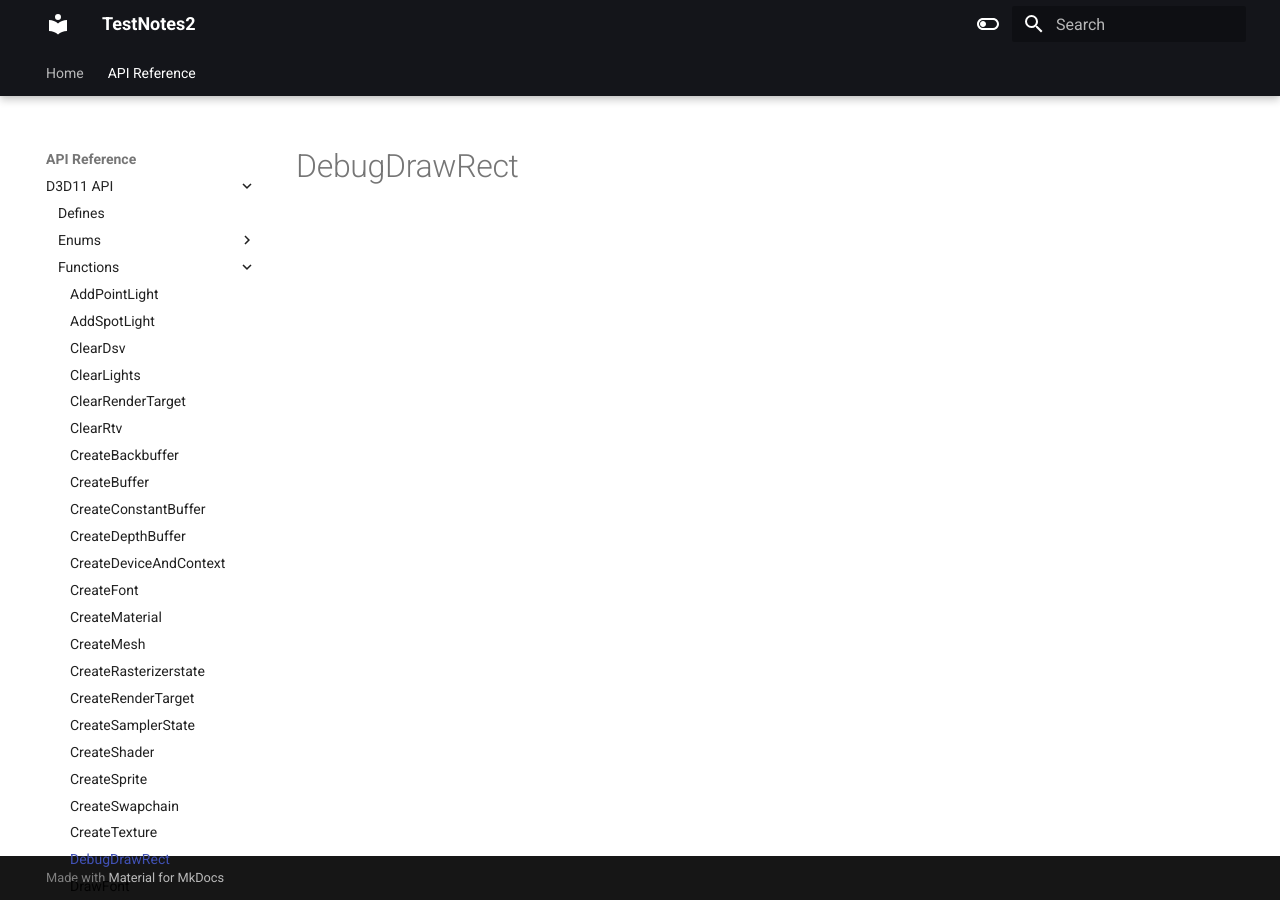
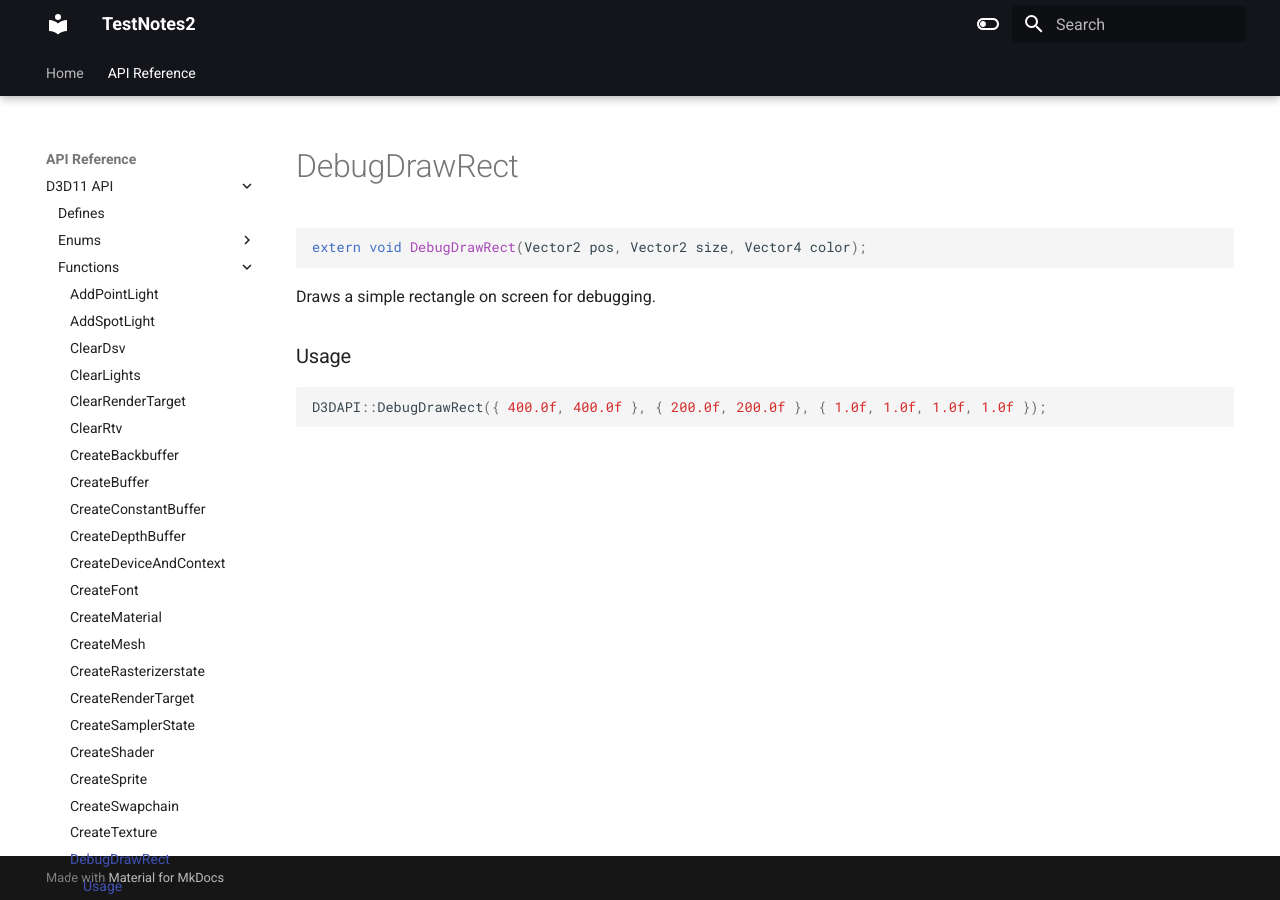
Before and after one commit to erichederstedt/TempEngineDocs, an MkDocs documentation site: the page built from docs/API Reference/D3D11 API/Functions/DebugDrawRect.md, in a window 1280 px wide. Built offline with MkDocs 1.6.1 and Material for MkDocs 9.7.7, drawn with Linux system fonts in a browser that asks for light colours.

Commit message:
PUSH NOTE : DebugDrawRect.md

````diff
--- a/docs/API Reference/D3D11 API/Functions/DebugDrawRect.md
+++ b/docs/API Reference/D3D11 API/Functions/DebugDrawRect.md
@@ -1 +1,13 @@
 # DebugDrawRect
+
+```c++
+extern void DebugDrawRect(Vector2 pos, Vector2 size, Vector4 color);
+```
+
+Draws a simple rectangle on screen for debugging.
+
+
+### Usage
+```c++
+D3DAPI::DebugDrawRect({ 400.0f, 400.0f }, { 200.0f, 200.0f }, { 1.0f, 1.0f, 1.0f, 1.0f });
+```
````
